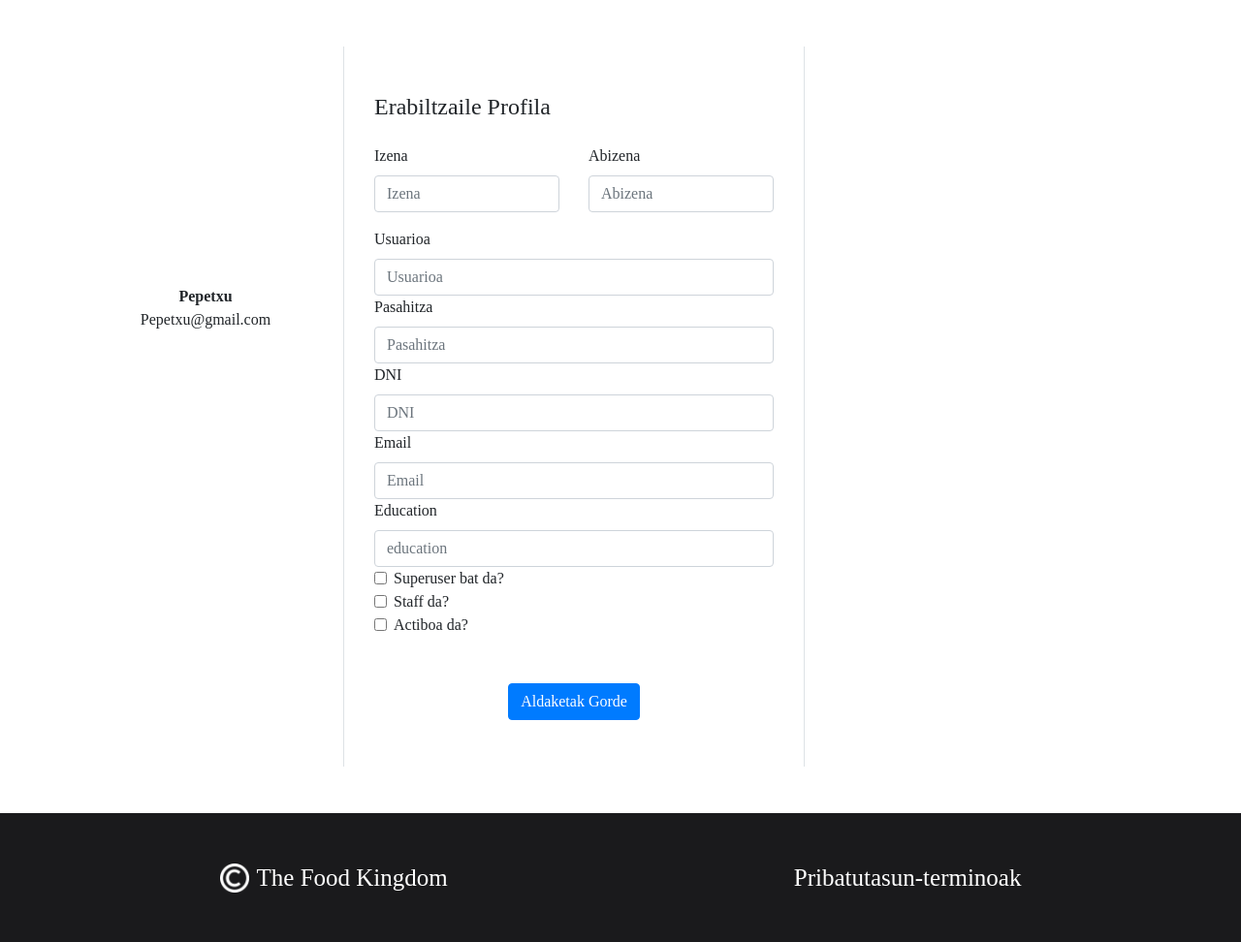
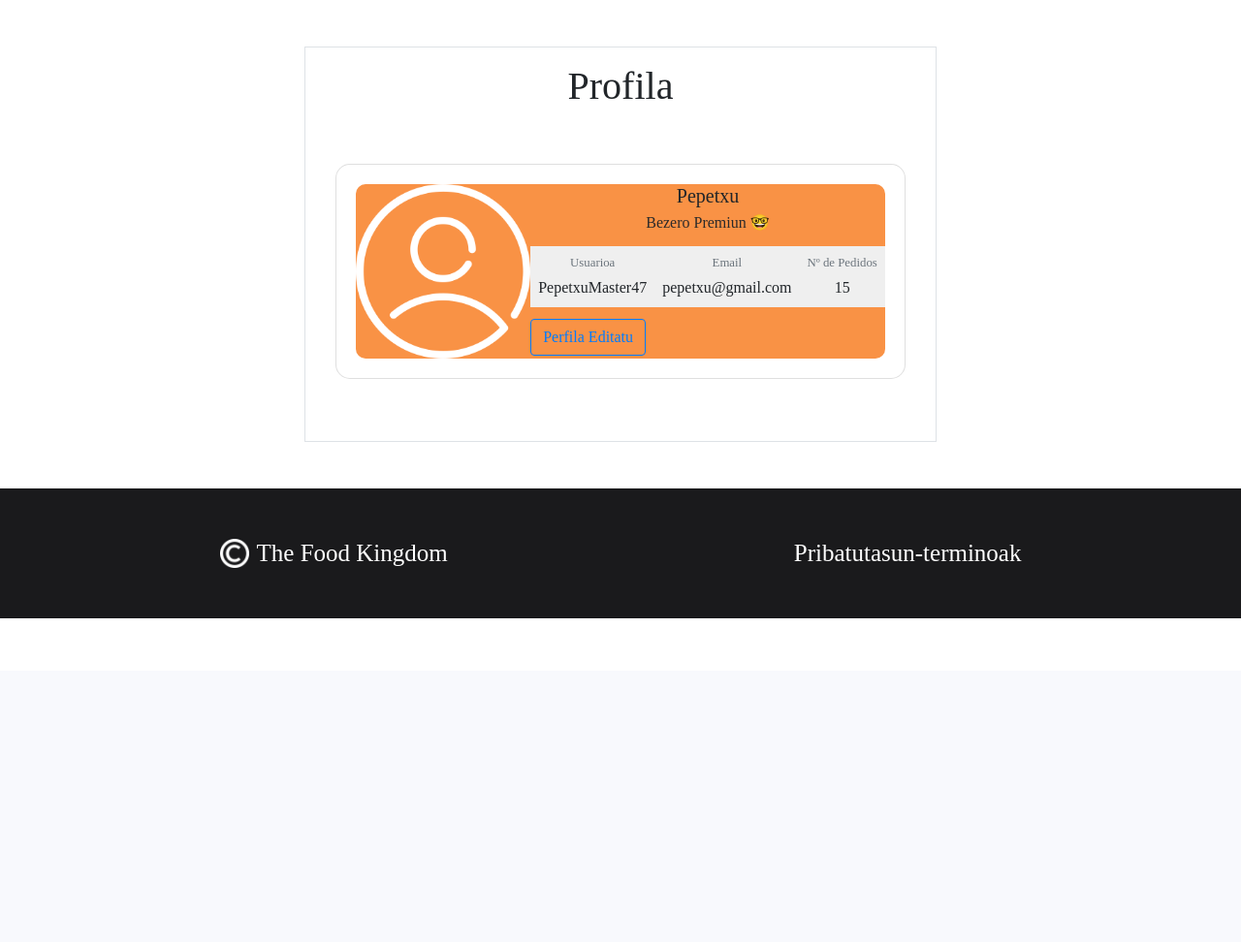
Before and after one commit to garateHegoi/TheFoodKingdom, a Django app: page /profila/ in a window 1280 px wide. Shown: the part 108-1080 px from the top of the page at 97% size. After the commit the page ends 746 px from the top, so only its background shows below. Run offline with Django 4.2, Linux system fonts and the light colour scheme; some libraries are stand-ins or nearby versions; some web fonts are replaced.

Commit message:
profilaondo

```diff
--- a/Django/TheFoodKingdom/bezeroa/templates/profila.html
+++ b/Django/TheFoodKingdom/bezeroa/templates/profila.html
@@ -1,55 +1,58 @@
 {% extends "base.html" %}
 {% load static %}
-    {% block title %}The Food Kingdom | Profila{% endblock title%}
+{% block title %}The Food Kingdom | Erregistroa{% endblock title%}
 {% block content %}
 
-    <div class="container rounded bg-white mt-5 mb-5">
-      <div class="row">
-          <div class="col-md-3 border-right">
-              <div class="d-flex flex-column align-items-center text-center p-3 py-5"><img class="rounded-circle mt-5" width="150px" src="{% static 'img/usuario.png'%}"><span class="font-weight-bold">Pepetxu</span><span class="text-black-50">Pepetxu@gmail.com</span><span> </span></div>
+<div class="container d-flex flex-column align-items-center my-5">
+    <div class="text-center border p-3" style="width: fit-content;">
+        <h1>Profila</h1>
+        <section class="vh-100" style="background-color: #fffff;">
+            <div class="container py-5 h-100">
+                <div class="row d-flex justify-content-center align-items-center h-100">
+                    <div class="col">
+                        <div class="card" style="border-radius: 15px;">
+                            <div class="card-body p-8" >
+                                <div class="d-flex text-black" style="background-color:#F99245; border-radius: 10px;">
+                                    <div class="flex-shrink-0">
+                                        <img src="{% static 'img/usuario.png'%}"
+                                             class="img-fluid"
+                                             style="width: 180px; border-radius: 10px;">
                                     </div>
-          <div class="col-md-5 border-right">
-              <div class="p-3 py-5">
-                  <div class="d-flex justify-content-between align-items-center mb-3">
-                      <h4 class="text-right">Erabiltzaile Profila</h4>
+                                    <div class="flex-grow-1 ms-3">
+                                        <h5 class="mb-1">Pepetxu</h5>
+                                        <p class="mb-2 pb-1" style="color: #2b2a2a;">Bezero Premiun 🤓</p>
+                                        <div class="d-flex justify-content-start rounded-3 p-2 mb-2"
+                                             style="background-color: #efefef;">
+                                            <div>
+                                                <p class="small text-muted mb-1">Usuarioa</p>
+                                                <p class="mb-0">PepetxuMaster47</p>
                                             </div>
-                  <div class="row mt-2">
-                      <div class="col-md-6"><label class="labels">Izena</label><input type="text" class="form-control" placeholder="Izena" value=""></div>
-                      <div class="col-md-6"><label class="labels">Abizena</label><input type="text" class="form-control" value="" placeholder="Abizena"></div>
+                                            <div class="px-3">
+                                                <p class="small text-muted mb-1">Email</p>
+                                                <p class="mb-0">pepetxu@gmail.com</p>
                                             </div>
-                  <div class="row mt-3">
-                      <div class="col-md-12"><label class="labels">Usuarioa</label><input type="text" class="form-control" placeholder="Usuarioa" value=""></div>
-                      <div class="col-md-12"><label class="labels">Pasahitza</label><input type="text" class="form-control" placeholder="Pasahitza" value=""></div>
-                      <div class="col-md-12"><label class="labels">DNI</label><input type="text" class="form-control" placeholder="DNI" value=""></div>
-                      <div class="col-md-12"><label class="labels">Email</label><input type="text" class="form-control" placeholder="Email" value=""></div>
-                      <div class="col-md-12"><label class="labels">Education</label><input type="text" class="form-control" placeholder="education" value=""></div>
+                                            <div>
+                                                <p class="small text-muted mb-1">Nº de Pedidos</p>
+                                                <p class="mb-0">15</p>
                                             </div>
-                  <div class="form-check">
-                    <input class="form-check-input" type="checkbox" value="" id="flexCheckDefault">
-                    <label class="form-check-label" for="flexCheckDefault">
-                      Superuser bat da?
-                    </label>
                                         </div>
-                  <div class="form-check">
-                    <input class="form-check-input" type="checkbox" value="" id="flexCheckDefault">
-                    <label class="form-check-label" for="flexCheckDefault">
-                      Staff da?
-                    </label>
-                  </div>
-                  <div class="form-check">
-                    <input class="form-check-input" type="checkbox" value="" id="flexCheckDefault">
-                    <label class="form-check-label" for="flexCheckDefault">
-                      Actiboa da?
-                    </label>
-                  </div>
-
-                  <div class="mt-5 text-center"><button class="btn btn-primary profile-button" type="button">Aldaketak Gorde</button></div>
+                                        <div class="d-flex pt-1">
+                                            <button type="button" class="btn btn-outline-primary me-1 flex-grow-1">
+                                                <a href="{% url 'profilaaldatu' %}">Perfila Editatu</a>
+                                            </button>
                                         </div>
                                     </div>
                                 </div>
                             </div>
                         </div>
                     </div>
+                </div>
+            </div>
+        </section>
+    </div>
+</div>
+</div>
+
 {% endblock content %}
 {% block javascript %}
 {% endblock javascript %}
--- a/Django/TheFoodKingdom/janaria/urls.py
+++ b/Django/TheFoodKingdom/janaria/urls.py
@@ -6,5 +6,6 @@ urlpatterns=[
     path('karta/',views.karta,name='karta'),
     path('kokapena/',views.kokapena,name='kokapena'),
     path('erregistroa/',views.erregistroa,name='erregistroa'),
+    path('profilaaldatu/',views.profilaaldatu,name='profilaaldatu'),
     path('profila/',views.profila,name='profila'),
     ]
--- a/Django/TheFoodKingdom/janaria/views.py
+++ b/Django/TheFoodKingdom/janaria/views.py
@@ -19,5 +19,8 @@ def kokapena(request):
 def erregistroa(request):
     return render(request, 'erregistroa.html')
 
+def profilaaldatu(request):
+    return render(request, 'profilaaldatu.html')
+
 def profila(request):
     return render(request, 'profila.html')
```
Also changed, not shown: Django/TheFoodKingdom/bezeroa/templates/profilaaldatu.html (added, +55 -0 lines), Django/TheFoodKingdom/bezeroa/static/img/bocata.jpg (added), Django/TheFoodKingdom/bezeroa/static/img/copyright.png (added), Django/TheFoodKingdom/bezeroa/static/img/enchilada.jpg (added), Django/TheFoodKingdom/bezeroa/static/img/gmail_icon.png (added), Django/TheFoodKingdom/bezeroa/static/img/hamburgesa_berezia.jpg (added), Django/TheFoodKingdom/bezeroa/static/img/icon.png (added), Django/TheFoodKingdom/bezeroa/static/img/logo.png (added), Django/TheFoodKingdom/bezeroa/static/img/mapa.png (added), Django/TheFoodKingdom/bezeroa/static/img/restaurant1.jpg (added), Django/TheFoodKingdom/bezeroa/static/img/restaurant2.jpg (added), Django/TheFoodKingdom/bezeroa/static/img/restaurant3.jpg (added), Django/TheFoodKingdom/bezeroa/static/img/usuario.png (added). Lines whose indentation alone changed are shown as unchanged.
